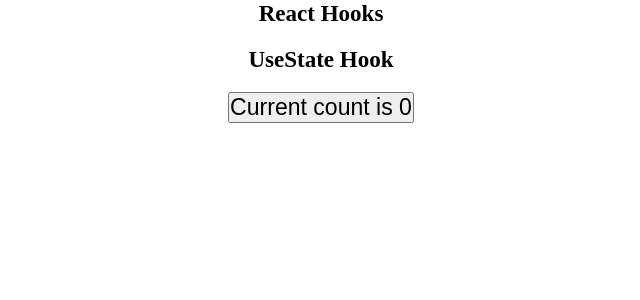
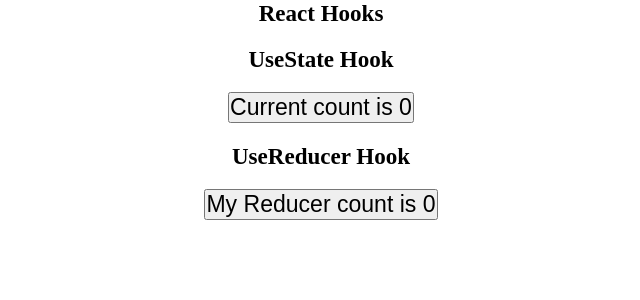
Before and after one commit to IslamSolimanInnowise/react-preparation, a React (Vite) app: page / in a window 1280 px wide. Shown: the top 300 px of the page, without its empty margins (319-959 px from the left). Built offline with nearby package versions, Linux system fonts and the light colour scheme.

Commit message:
add useReducer

```diff
--- a/src/App.tsx
+++ b/src/App.tsx
@@ -1,10 +1,13 @@
+import UseReducerHook from "./components/hooks/state/UseReducerHook/UseReducerHook";
 import UseStateHook from "./components/hooks/state/UseStateHook/UseStateHook";
 
 const App: React.FC = () => {
   return (
     <div>
       <h1>React Hooks</h1>
+      {/* State Hooks */}
       <UseStateHook />
+      <UseReducerHook />
     </div>
   );
 };
--- /dev/null
+++ b/src/components/hooks/state/UseReducerHook/UseReducerHook.tsx
@@ -0,0 +1,20 @@
+import { useReducer } from "react";
+import { initialValue, reducer } from "./reducer";
+
+const UseReducerHook: React.FC = () => {
+  const [state, dispatch] = useReducer(reducer, initialValue);
+
+  function handleAddition() {
+    dispatch({ type: "increment" });
+  }
+
+  return (
+    <div>
+      <h2>UseReducer Hook</h2>
+      <button onClick={handleAddition}>
+        My Reducer count is {state.count}
+      </button>
+    </div>
+  );
+};
+export default UseReducerHook;
--- /dev/null
+++ b/src/components/hooks/state/UseReducerHook/reducer.ts
@@ -0,0 +1,24 @@
+interface Initial {
+  count: number;
+}
+
+interface Action {
+  type: string;
+}
+
+const initialValue: Initial = {
+  count: 0,
+};
+
+function reducer(state: Initial, action: Action): Initial {
+  switch (action.type) {
+    case "increment": {
+      return { ...state, count: state.count + 1 };
+    }
+
+    default:
+      return state;
+  }
+}
+
+export { initialValue, reducer };
```
